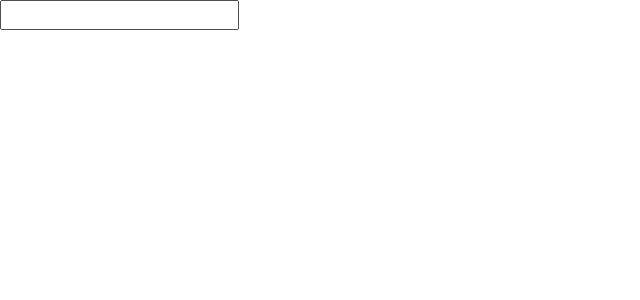
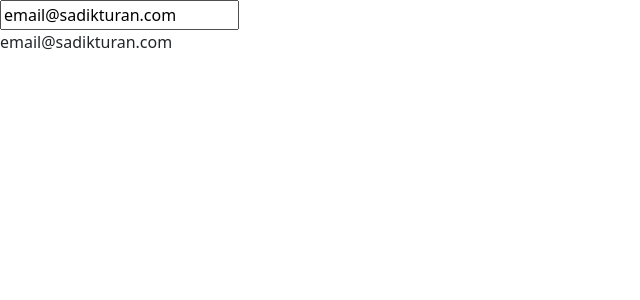
Before and after one commit to orucyusa/AngularTrain, an Angular app: page / in a window 1280 px wide. Shown: the top 300 px of the page, without its empty margins (0-640 px from the left). Built offline with nearby package versions, Linux system fonts and the light colour scheme.

Commit message:
Two-Way-Binding added.

```diff
--- a/src/app/app.module.ts
+++ b/src/app/app.module.ts
@@ -1,13 +1,15 @@
 import { NgModule } from '@angular/core';
 import { BrowserModule } from '@angular/platform-browser';
 import { ProductComponent } from './product.component';
+import { FormsModule } from '@angular/forms';
 
 @NgModule({
   declarations: [
     ProductComponent
   ],
   imports: [
-    BrowserModule
+    BrowserModule,
+    FormsModule
   ],
   providers: [],
   bootstrap: [ProductComponent]
--- a/src/app/product.component.ts
+++ b/src/app/product.component.ts
@@ -3,16 +3,22 @@
 import { Product } from './product.model';
 @Component({
     selector: "app",
-    templateUrl: "product.component.html",
+    template: `
+                <input [(ngModel)] = "email" (keyup.enter) = "onKeyUp()" />
+                <br>
+                <span> {{email}} </span>
+    `,
     styleUrls: ["product.component.css"]
 })
 
 export class ProductComponent {
     model: ProductRepository = new ProductRepository();
 
-    onKeyUp(email) {
+    email = "email@sadikturan.com";
+
+    onKeyUp() {
         //if($event.keyCode === 13) { console.log($event.target.value); }
-        console.log(email);
+        console.log(this.email);
     }
 
 }
```
